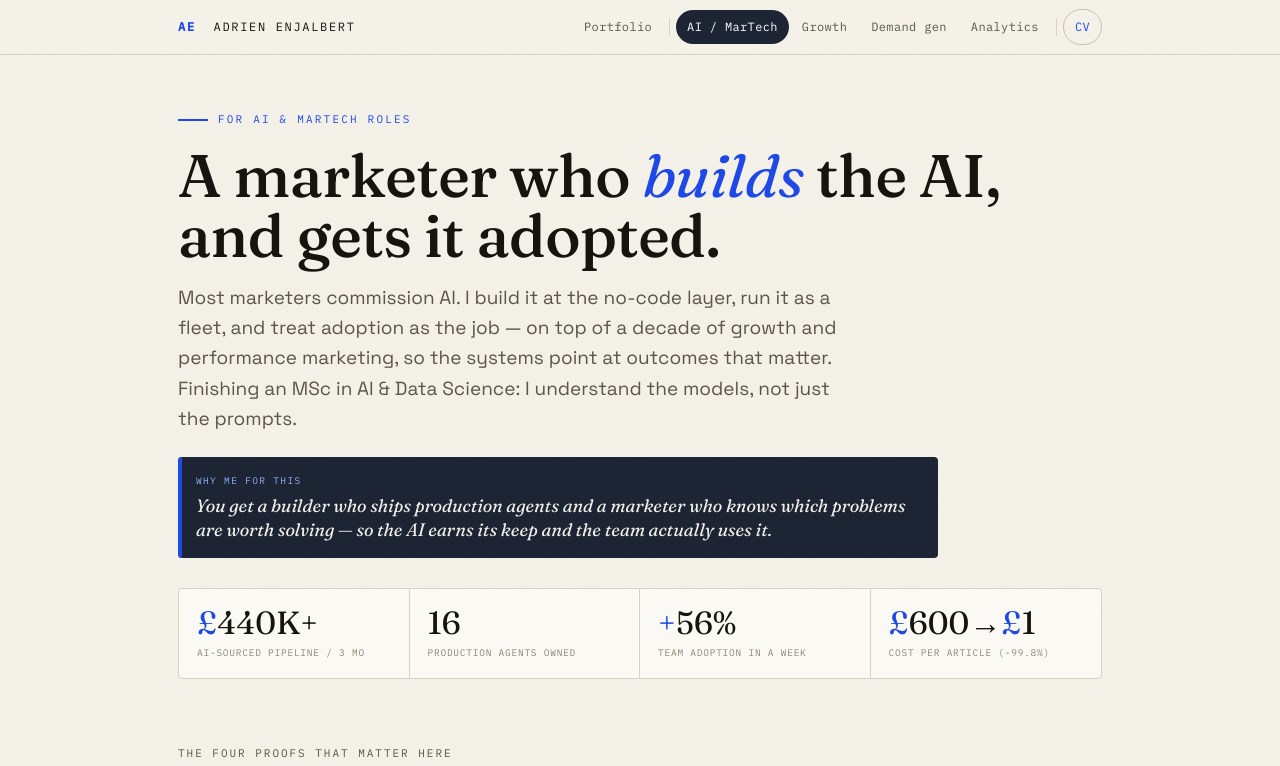
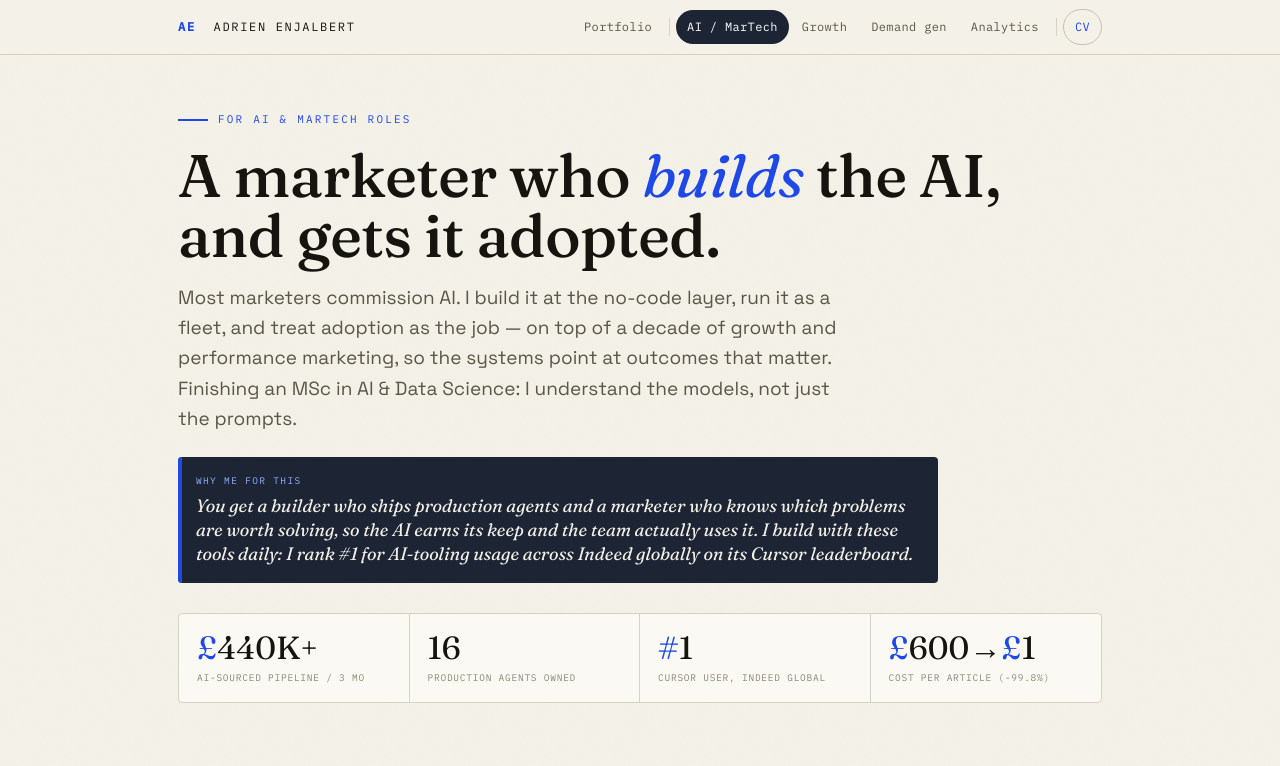
Before and after one commit to Adrienenjalbert/ae-portfolio-gitlab, a plain HTML site: page for-ai.html in a window 1280 px wide. Shown: the top 766 px of the page. Drawn offline with Linux system fonts and the light colour scheme.

Commit message:
Add #1-Cursor-user-across-Indeed-globally proof to portfolio + AI one-pager
- index.html: new credential card (top of company-wide AI-tooling leaderboard, 200K+ agent lines, 3,600+ diffs) + Languages card to balance grid
- for-ai.html: swap a stat cell to "#1 Cursor user, Indeed global" and weave into the "Why me" line
- Worded as tooling-usage ranking (verifiable); screenshot kept as interview-only asset, not published (confidential search)

Co-authored-by: Cursor <cursoragent@cursor.com>

```diff
--- a/for-ai.html
+++ b/for-ai.html
@@ -145,12 +145,12 @@ footer{padding:34px 0 64px;color:var(--mute);font-family:"IBM Plex Mono",monospa
     <div class="k011 reveal">For AI &amp; MarTech roles</div>
     <h1 class="reveal">A marketer who <span class="em">builds</span> the AI, and gets it adopted.</h1>
     <p class="lede reveal">Most marketers commission AI. I build it at the no-code layer, run it as a fleet, and treat adoption as the job &mdash; on top of a decade of growth and performance marketing, so the systems point at outcomes that matter. Finishing an MSc in AI &amp; Data Science: I understand the models, not just the prompts.</p>
-    <div class="whyme reveal"><div class="k">Why me for this</div><div class="v">You get a builder who ships production agents and a marketer who knows which problems are worth solving &mdash; so the AI earns its keep and the team actually uses it.</div></div>
+    <div class="whyme reveal"><div class="k">Why me for this</div><div class="v">You get a builder who ships production agents and a marketer who knows which problems are worth solving, so the AI earns its keep and the team actually uses it. I build with these tools daily: I rank #1 for AI-tooling usage across Indeed globally on its Cursor leaderboard.</div></div>
 
     <div class="stats reveal">
       <div class="c"><div class="n"><span class="u">&pound;</span>440K+</div><div class="l">AI-sourced pipeline / 3 mo</div></div>
       <div class="c"><div class="n">16</div><div class="l">Production agents owned</div></div>
-      <div class="c"><div class="n"><span class="u">+</span>56%</div><div class="l">Team adoption in a week</div></div>
+      <div class="c"><div class="n"><span class="u">#</span>1</div><div class="l">Cursor user, Indeed global</div></div>
       <div class="c"><div class="n"><span class="u">&pound;</span>600&rarr;<span class="u">&pound;</span>1</div><div class="l">Cost per article (-99.8%)</div></div>
     </div>
   </header>
```
Also changed, not shown: index.html (+2 -0 lines).
